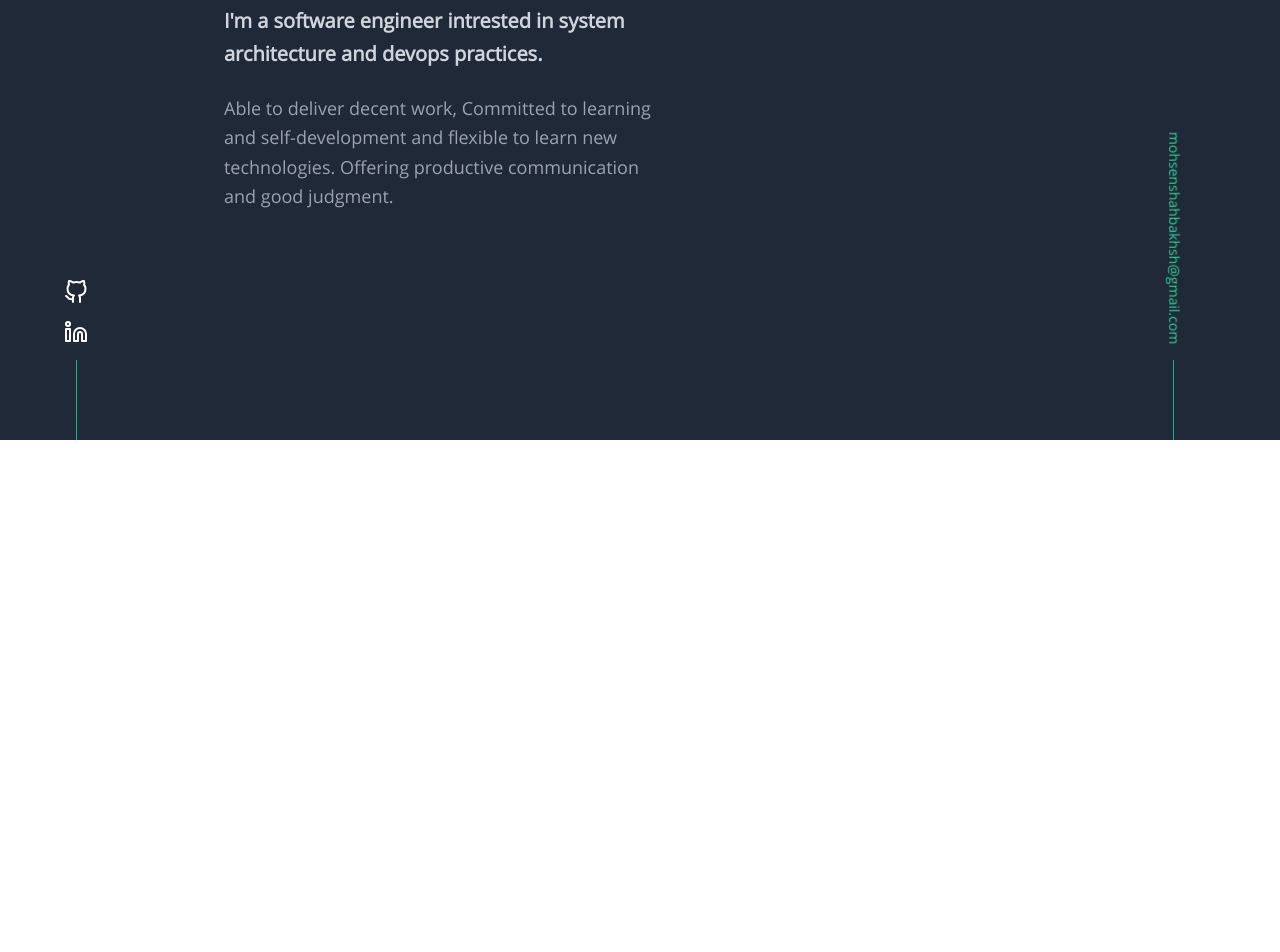
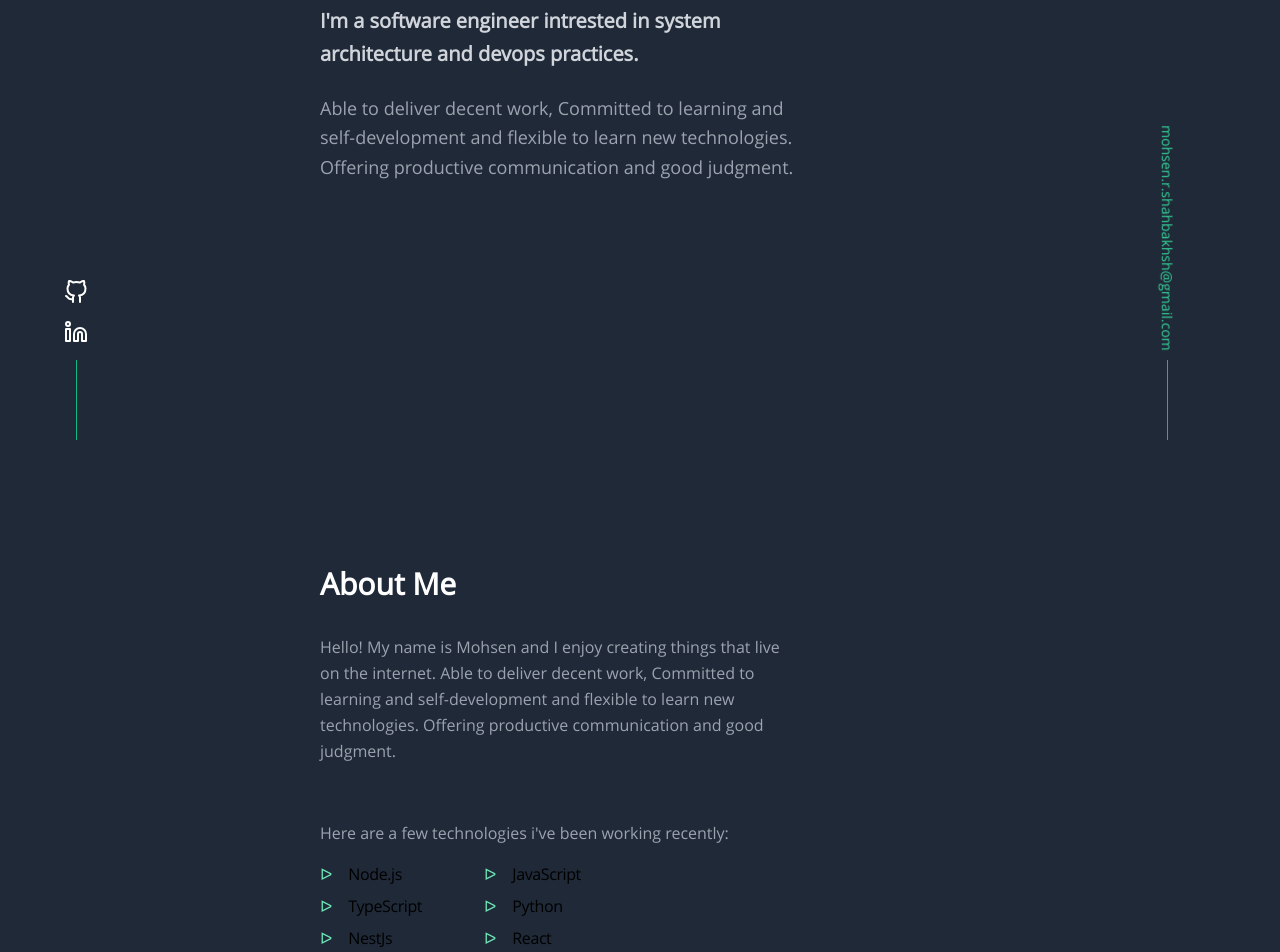
Before and after one commit to mohsenshahbakhsh/portfolio-react-tailwind, a React (Create React App) app: page / in a window 1280 px wide. Shown: the part 360-1312 px from the top of the page. Before the commit the page ends 800 px from the top, so only its background shows below. Built offline with nearby package versions, Linux system fonts and the light colour scheme.

Commit message:
add aboutme component

```diff
--- a/package.json
+++ b/package.json
@@ -10,6 +10,7 @@
     "react": "^18.0.0",
     "react-dom": "^18.0.0",
     "react-router-dom": "^6.3.0",
+    "react-router-hash-link": "^2.4.3",
     "react-scripts": "4.0.0",
     "web-vitals": "^2.1.4"
   },
--- a/src/App.js
+++ b/src/App.js
@@ -1,5 +1,7 @@
 // import "./App.css";
 import { useNavigate } from "react-router-dom";
+import { HashLink as Link } from "react-router-hash-link";
+import About from "./components/About";
 import Bio from "./components/Bio";
 import Footer from "./Footer";
 
@@ -8,10 +10,11 @@ import Header from "./Header";
 function App() {
   const navigate = useNavigate();
   return (
-    <div className="inset-0 relative bg-gray-800 w-screen h-screen font-OpenSansRegular">
+    <div className="inset-0 bg-gray-800 font-OpenSansRegular">
       <Header />
-      <div className="flex items-center justify-center py-48 pr-96">
+      <div className="flex flex-col items-center justify-center space-y-96 pt-48">
         <Bio />
+        <About />
       </div>
       <Footer />
     </div>
--- a/src/Footer.js
+++ b/src/Footer.js
@@ -2,6 +2,7 @@ import React from "react";
 import { useNavigate } from "react-router-dom";
 const Footer = () => {
   const navigate = useNavigate();
+  const [email, setEmail] = React.useState("mohsen.r.shahbakhsh@gmail.com");
   const [clip_copy, setCopy] = React.useState(false);
   return (
     <div className="w-full fixed bottom-0">
@@ -48,10 +49,10 @@ const Footer = () => {
         {/* email */}
         <div className="flex flex-col justify-center items-center">
           <a
-            href="mailto:mohsenshahbakhsh@gmail.com?Subject=Hello%20User"
+            href="mailto:mohsen.r.shahbakhsh@gmail.com?Subject=Hello%20User"
             className="text-sm text-green-400 origin-bot transform-gpu -translate-y-28 rotate-90"
           >
-            mohsenshahbakhsh@gmail.com
+            {email}
           </a>
           <div className="h-20 border-l border-green-500" />
         </div>
--- a/src/Header.js
+++ b/src/Header.js
@@ -1,4 +1,5 @@
 import React from "react";
+import { HashLink as Link } from "react-router-hash-link";
 
 import logo from "./assets/images/favicon.ico";
 const Header = () => {
@@ -9,7 +10,7 @@ const Header = () => {
         className="flex flex-row justify-end items-center space-x-8 text-white"
       >
         <li>
-          <a href="#About">About</a>
+          <Link to="#About">About</Link>
         </li>
         <li>
           <a href="#Experience">Experience</a>
@@ -30,7 +31,7 @@ const Header = () => {
         className="absolute left-4 top-4 border-none"
         onClick={() => window.location.reload()}
       >
-        <img className="w-8 h-8" src={logo} alt="logo" />
+        {/* <img className="w-8 h-8" src={logo} alt="logo" /> */}
       </button>
     </nav>
   );
--- /dev/null
+++ b/src/components/About.js
@@ -0,0 +1,51 @@
+import React from "react";
+
+const About = () => {
+  return (
+    <div className="w-1/2 flex flex-col space-y-8" id="About">
+      <h2 className="font-bold text-3xl text-white">About Me</h2>
+      {/* about me */}
+      <div className="flex-wrap leading-relaxed w-3/4 text-gray-400">
+        Hello! My name is Mohsen and I enjoy creating things that live on the
+        internet. Able to deliver decent work, Committed to learning and
+        self-development and flexible to learn new technologies. Offering
+        productive communication and good judgment.
+      </div>
+      <br />
+      {/* technologies */}
+      <div className="flex flex-col justify-start space-y-4">
+        <span className="flex-wrap leading-relaxed text-gray-400">
+          Here are a few technologies i've been working recently:
+        </span>
+        <div className="w-1/2 gap-2 grid grid-cols-2 grid-rows-4">
+          <div className="flex flex-row space-x-4">
+            <span className="text-green-300">ᐅ</span>
+            <span className="tracking-tight">Node.js</span>
+          </div>
+          <div className="flex flex-row space-x-4">
+            <span className="text-green-300">ᐅ</span>
+            <span className="tracking-tight">JavaScript</span>
+          </div>
+          <div className="flex flex-row space-x-4">
+            <span className="text-green-300">ᐅ</span>
+            <span className="tracking-tight">TypeScript</span>
+          </div>
+          <div className="flex flex-row space-x-4">
+            <span className="text-green-300">ᐅ</span>
+            <span className="tracking-tight">Python</span>
+          </div>
+          <div className="flex flex-row space-x-4">
+            <span className="text-green-300">ᐅ</span>
+            <span className="tracking-tight">NestJs</span>
+          </div>
+          <div className="flex flex-row space-x-4">
+            <span className="text-green-300">ᐅ</span>
+            <span className="tracking-tight">React</span>
+          </div>
+        </div>
+      </div>
+    </div>
+  );
+};
+
+export default About;
--- a/src/components/Bio.js
+++ b/src/components/Bio.js
@@ -2,7 +2,7 @@ import React from "react";
 
 const Bio = () => {
   return (
-    <div className="w-1/2 font-OpenSansRegular">
+    <div className="w-1/2">
       <span className="text-green-300 text-lg leading-relaxed">
         Hi, my name is
       </span>{" "}
@@ -12,17 +12,16 @@ const Bio = () => {
       </span>
       <br />
       <br />
-      <span className="text-xl font-semibold text-gray-300 leading-relaxed">
+      <div className="w-3/4 text-xl font-semibold text-gray-300 leading-relaxed">
         I'm a software engineer intrested in system architecture and devops
         practices.
-      </span>
+      </div>
       <br />
-      <br />
-      <span className="flex-wrap text-lg text-gray-400 leading-relaxed">
+      <div className="w-3/4 flex-wrap text-lg text-gray-400 leading-relaxed">
         Able to deliver decent work, Committed to learning and self-development
         and flexible to learn new technologies. Offering productive
         communication and good judgment.
-      </span>
+      </div>
     </div>
   );
 };
```
Also changed, not shown: 1 other file (tests, documents, lock files or other folders).
